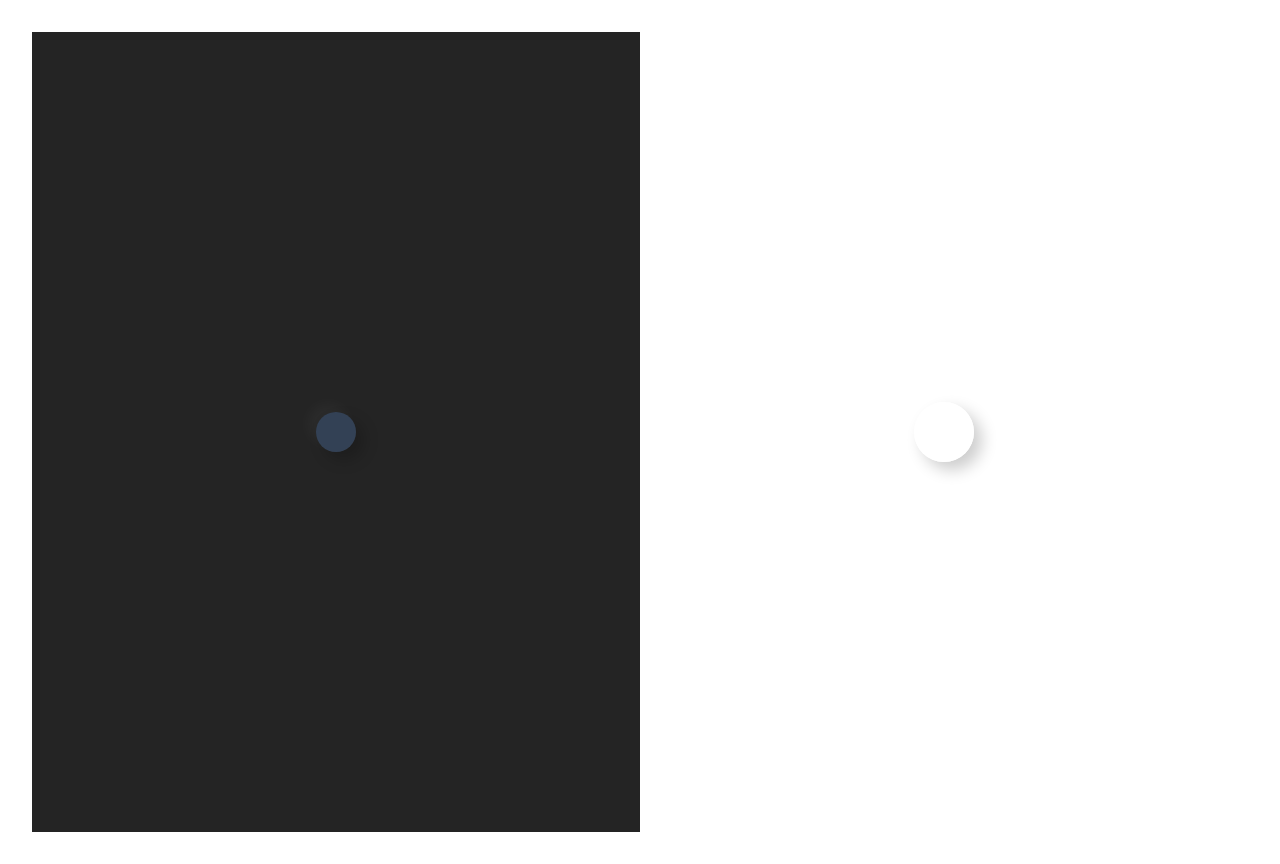
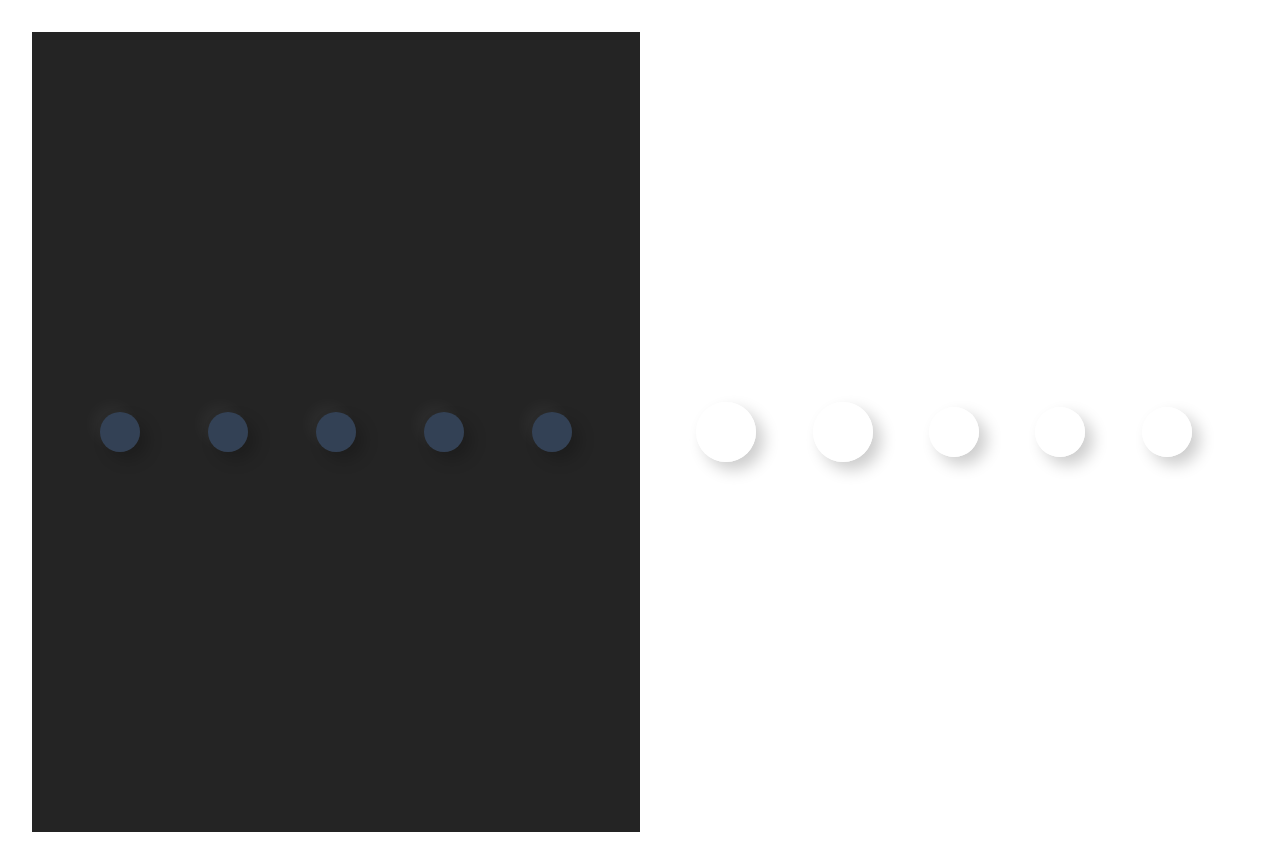
Before and after one commit to logicspark/awesome-social-button, a Vue app: page / in a window 1280 px wide. Built offline with nearby package versions, Linux system fonts and the light colour scheme; a web font is replaced by a local one.

Commit message:
✨ add example

```diff
--- a/src/App.vue
+++ b/src/App.vue
@@ -9,13 +9,50 @@
 				:link="{ src: 'https://www.instagram.com/' }"
 				type="instagram"
 				dark />
+			<social-awesome-button
+				:link="{ src: 'https://www.instagram.com/' }"
+				type="facebook"
+				dark />
+			<social-awesome-button
+				:link="{ src: 'https://www.instagram.com/' }"
+				type="google"
+				dark />
+			<social-awesome-button
+				:link="{ src: 'https://www.instagram.com/' }"
+				type="tiktok"
+				dark />
+			<social-awesome-button
+				:link="{ src: 'https://www.instagram.com/' }"
+				type="twitter"
+				tooltip="Twitter"
+				dark />
 		</div>
 		<div class="light-wrapper">
 			<social-awesome-button
 				:width="60"
 				type="twitter"
 				:link="{ src: 'https://www.twitter.com/' }"
-				tooltip="Twitter Twitter" />
+				tooltip="Twitter" />
+			<social-awesome-button
+				:width="60"
+				type="facebook"
+				:link="{ src: 'https://www.twitter.com/' }"
+				tooltip="Facebook" />
+			<social-awesome-button
+				:width="50"
+				type="instagram"
+				:link="{ src: 'https://www.twitter.com/' }"
+				tooltip="Instagram" />
+			<social-awesome-button
+				:width="50"
+				type="tiktok"
+				:link="{ src: 'https://www.twitter.com/' }"
+				tooltip="tiktok" />
+			<social-awesome-button
+				:width="50"
+				type="google"
+				:link="{ src: 'https://www.twitter.com/' }"
+				tooltip="Google" />
 		</div>
 	</div>
 </template>
@@ -32,7 +69,7 @@
 		height: 100%;
 		display: flex;
 		align-items: center;
-		justify-content: center;
+		justify-content: space-evenly;
 	}
 	.dark-wrapper {
 		background-color: #242424;
--- a/src/components/SocialAwesomeButton.vue
+++ b/src/components/SocialAwesomeButton.vue
@@ -227,9 +227,26 @@
 		visibility: visible;
 		pointer-events: auto;
 	}
-	button.social-awesome-button[data-theme="light"]:hover.twitter > .sab-tooltip,
-	button.social-awesome-button[data-theme="light"]:hover.twitter
-		> .sab-tooltip:before {
+	button.social-awesome-button[data-theme]:hover.twitter > .sab-tooltip,
+	button.social-awesome-button[data-theme]:hover.twitter > .sab-tooltip:before {
 		background: var(--twitter);
 	}
+	button.social-awesome-button[data-theme]:hover.facebook > .sab-tooltip,
+	button.social-awesome-button[data-theme]:hover.facebook
+		> .sab-tooltip:before {
+		background: var(--facebook);
+	}
+	button.social-awesome-button[data-theme]:hover.google > .sab-tooltip,
+	button.social-awesome-button[data-theme]:hover.google > .sab-tooltip:before {
+		background: var(--google);
+	}
+	button.social-awesome-button[data-theme]:hover.tiktok > .sab-tooltip,
+	button.social-awesome-button[data-theme]:hover.tiktok > .sab-tooltip:before {
+		background: var(--tiktok);
+	}
+	button.social-awesome-button[data-theme]:hover.instagram > .sab-tooltip,
+	button.social-awesome-button[data-theme]:hover.instagram
+		> .sab-tooltip:before {
+		background: var(--instagram);
+	}
 </style>
```
